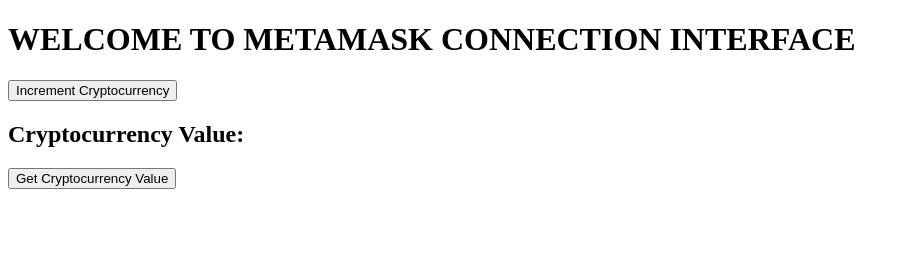
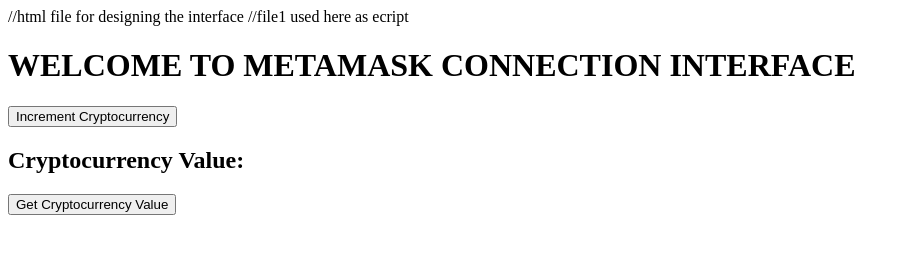
Before and after one commit to khushisnha/ETH_AVAX_PROOF-Intermediate_EVM_Course, a plain HTML site: page MODULE-2_FINAL PROJECT/File2.html in a window 1280 px wide. Shown: the whole page, without its empty margins (0-909 px from the left). Drawn offline with Linux system fonts and the light colour scheme.

Commit message:
Update File2.html

```diff
--- a/MODULE-2_FINAL PROJECT/File2.html
+++ b/MODULE-2_FINAL PROJECT/File2.html
@@ -1,18 +1,36 @@
+//html file for designing the interface
+
 <!DOCTYPE html>
+
 <html>
+
   <head>
+
     <title>WELCOME TO METAMASK CONNECTION INTERFACE</title>
+
     <script src="https://cdn.jsdelivr.net/npm/web3@1.5.2/dist/web3.min.js"></script>
-    <script src="app.js"></script>
+    <script src="File1.js"></script> //file1 used here as ecript
+
   </head>
+
   <body>
+
     <h1>WELCOME TO METAMASK CONNECTION INTERFACE</h1>
+
     <div>
+
       <button onclick="incrementCryptocurrency()">Increment Cryptocurrency</button>
+
     </div>
+
     <div id="valueContainer">
+
       <h2>Cryptocurrency Value: <span id="currentValue"></span></h2>
+
       <button onclick="getCryptocurrency()">Get Cryptocurrency Value</button>
+
     </div>
+
   </body>
+
 </html>
```
